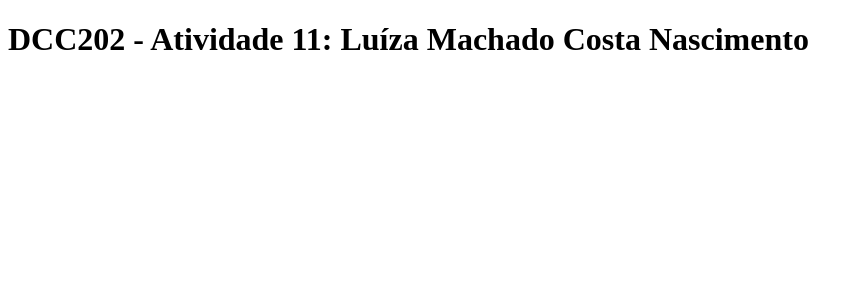
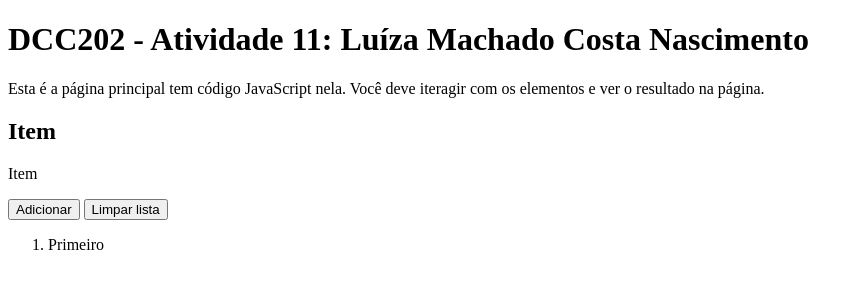
Before and after one commit to ufjf-dcc202/ufjf-dcc202-2023-3-b-atv11-luizamc003, a plain HTML site: page index.html in a window 1280 px wide. Shown: the whole page, without its empty margins (0-863 px from the left). Drawn offline with Linux system fonts and the light colour scheme.

Commit message:
adiciona buttons e cria main.js

```diff
--- a/index.html
+++ b/index.html
@@ -4,10 +4,22 @@
     <meta charset="UTF-8" />
     <meta name="viewport" content="width=device-width, initial-scale=1.0" />
     <title>DCC202 - Atividade 11: Luíza Machado Costa Nascimento</title>
+    <script type="module" src="main.js"></script>
   </head>
   <body>
     <main>
       <h1>DCC202 - Atividade 11: Luíza Machado Costa Nascimento</h1>
+      <p>
+        Esta é a página principal tem código JavaScript nela. Você deve iteragir
+        com os elementos e ver o resultado na página.
+      </p>
+      <section>
+        <h2>Item</h2>
+        <p id="entrada" contenteditable>Item</p>
+        <button id="adicionar">Adicionar</button>
+        <button id="limpar">Limpar lista</button>
+        <ol id="itens"></ol>
+      </section>
     </main>
   </body>
 </html>
--- /dev/null
+++ b/main.js
@@ -0,0 +1,10 @@
+const pEntrada = document.querySelector("#entrada");
+const btnAdicionar = document.querySelector("#adicionar");
+const btnLimpar = document.querySelector("#limpar");
+const olItens = document.querySelector("#itens");
+
+const li = document.createElement("li");
+li.textContent = "Primeiro";
+console.log(li);
+
+olItens.appendChild(li);
```
